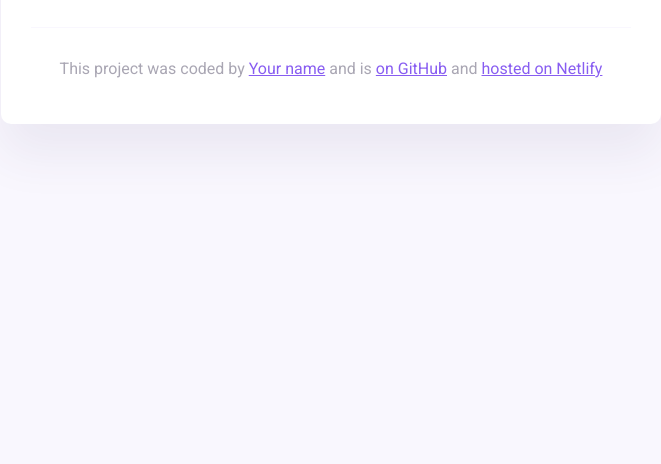
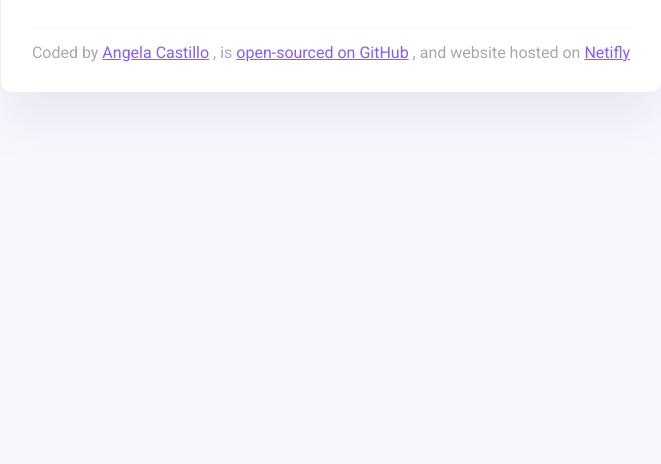
Before and after one commit to angela-castillo/scsandbox, a plain HTML site: page index.html in a window 1280 px wide. Shown: the part 336-800 px from the top of the page, without its empty margins (309-970 px from the left). Drawn offline with nearby package versions, Linux system fonts and the light colour scheme.

Commit message:
footer update

```diff
--- a/index.html
+++ b/index.html
@@ -44,14 +44,12 @@
           </div>
         </div>
       </main>
-      <footer>
-        <p>
-          This project was coded by
-          <a href="#" target="_blank">Your name</a> and is
-          <a href="#" target="_blank"> on GitHub</a> and
-          <a href="#" target="_blank">hosted on Netlify</a>
-        </p>
-      </footer>
+      <footer>Coded by
+        <a href="https://github.com/angela-castillo">Angela Castillo</a> ,
+        is
+        <a href="https://github.com/angela-castillo/vanillaweather"> open-sourced on GitHub</a>
+        , and website hosted on <a href="https://angelasweatherapp.netlify.app/">Netifly</a>
+    </footer>
     </div>
   </body>
   <script src="src/index.js"></script>
```
